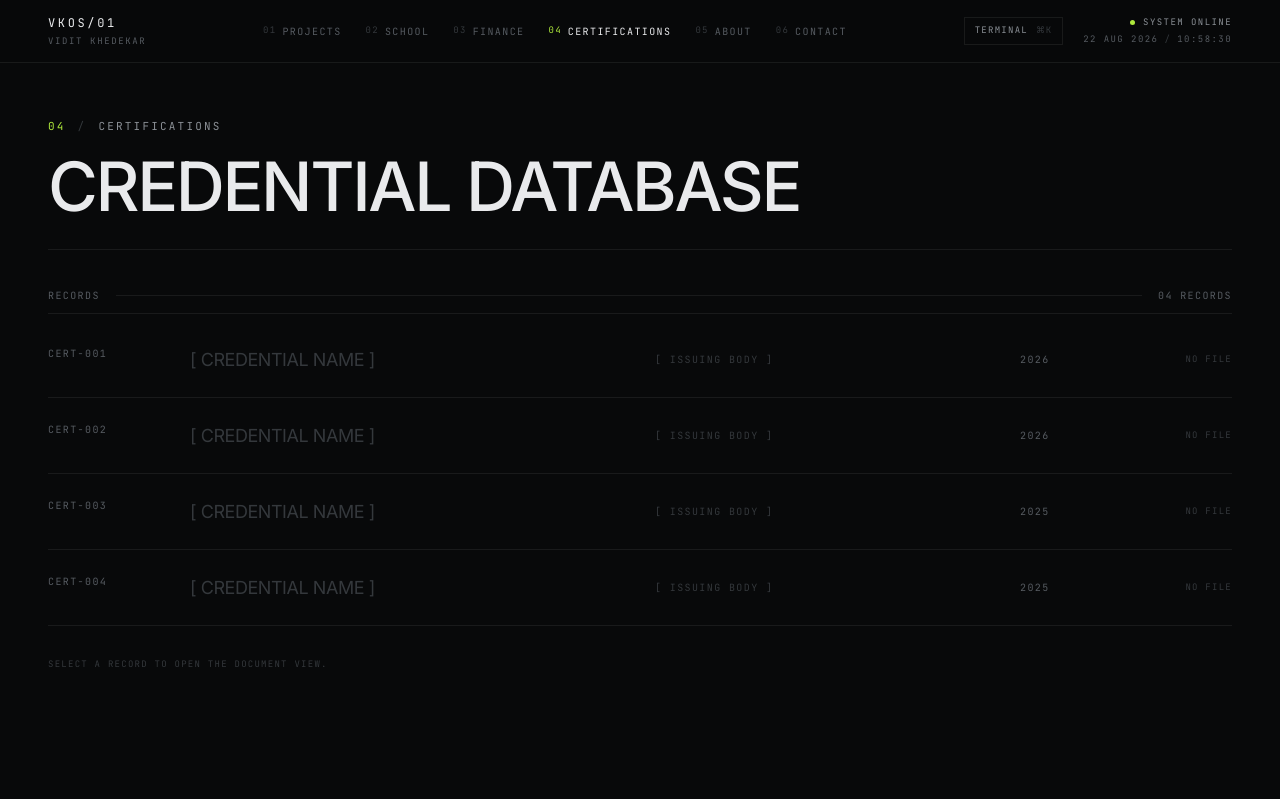
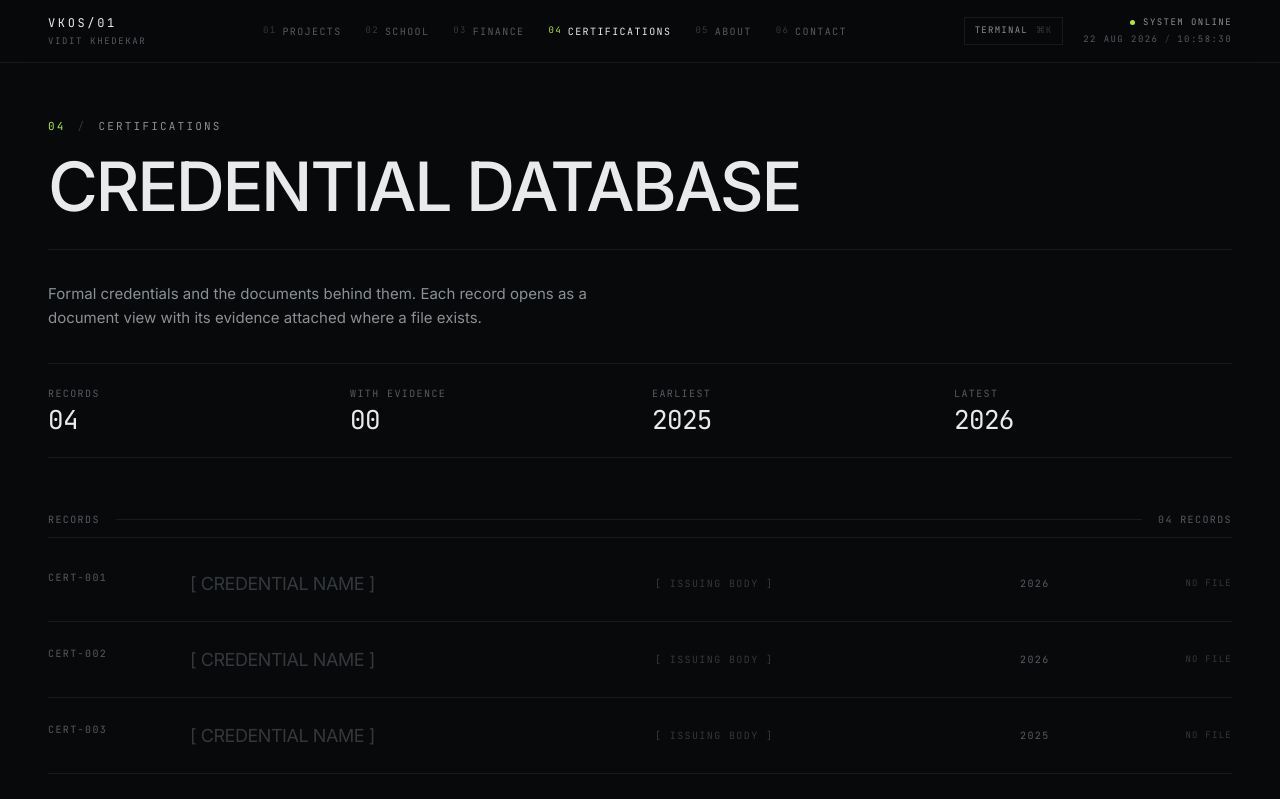
Before and after one commit to viditkhedekar/portfolio, a Next.js app: page /certifications in a window 1280 px wide. Shown: the top 799 px of the page. Built offline with nearby package versions, Linux system fonts and the light colour scheme.

Commit message:
certifications: intro + record stats

```diff
--- a/src/components/modules/CertificationModule.tsx
+++ b/src/components/modules/CertificationModule.tsx
@@ -142,12 +142,40 @@ function DocumentView({ cert, onClose }: { cert: Certification; onClose: () => v
 
 export function CertificationModule() {
   const [open, setOpen] = React.useState<Certification | null>(null);
+  const years = React.useMemo(
+    () => [...new Set(certifications.map((c) => c.issued))].sort(),
+    [],
+  );
 
   return (
     <Container>
       <ModuleHeading index="04" name="CERTIFICATIONS" subtitle="CREDENTIAL DATABASE" />
 
-      <div className="pt-10">
+      <p className="max-w-[58ch] py-8 text-[15px] leading-relaxed text-[var(--vk-fg-dim)]">
+        Formal credentials and the documents behind them. Each record opens as a
+        document view with its evidence attached where a file exists.
+      </p>
+
+      <div className="grid gap-6 border-y border-[var(--vk-line)] py-6 sm:grid-cols-4">
+        {[
+          { label: "RECORDS", value: String(certifications.length).padStart(2, "0") },
+          {
+            label: "WITH EVIDENCE",
+            value: String(certifications.filter((c) => c.evidence).length).padStart(2, "0"),
+          },
+          { label: "EARLIEST", value: years[0] ?? "—" },
+          { label: "LATEST", value: years[years.length - 1] ?? "—" },
+        ].map((f) => (
+          <div key={f.label}>
+            <Label>{f.label}</Label>
+            <div className="vk-mono mt-2 text-[26px] leading-none tracking-tight text-[var(--vk-fg)]">
+              {f.value}
+            </div>
+          </div>
+        ))}
+      </div>
+
+      <div className="pt-14">
         <SectionTitle right={`${String(certifications.length).padStart(2, "0")} RECORDS`}>
           RECORDS
         </SectionTitle>
```
